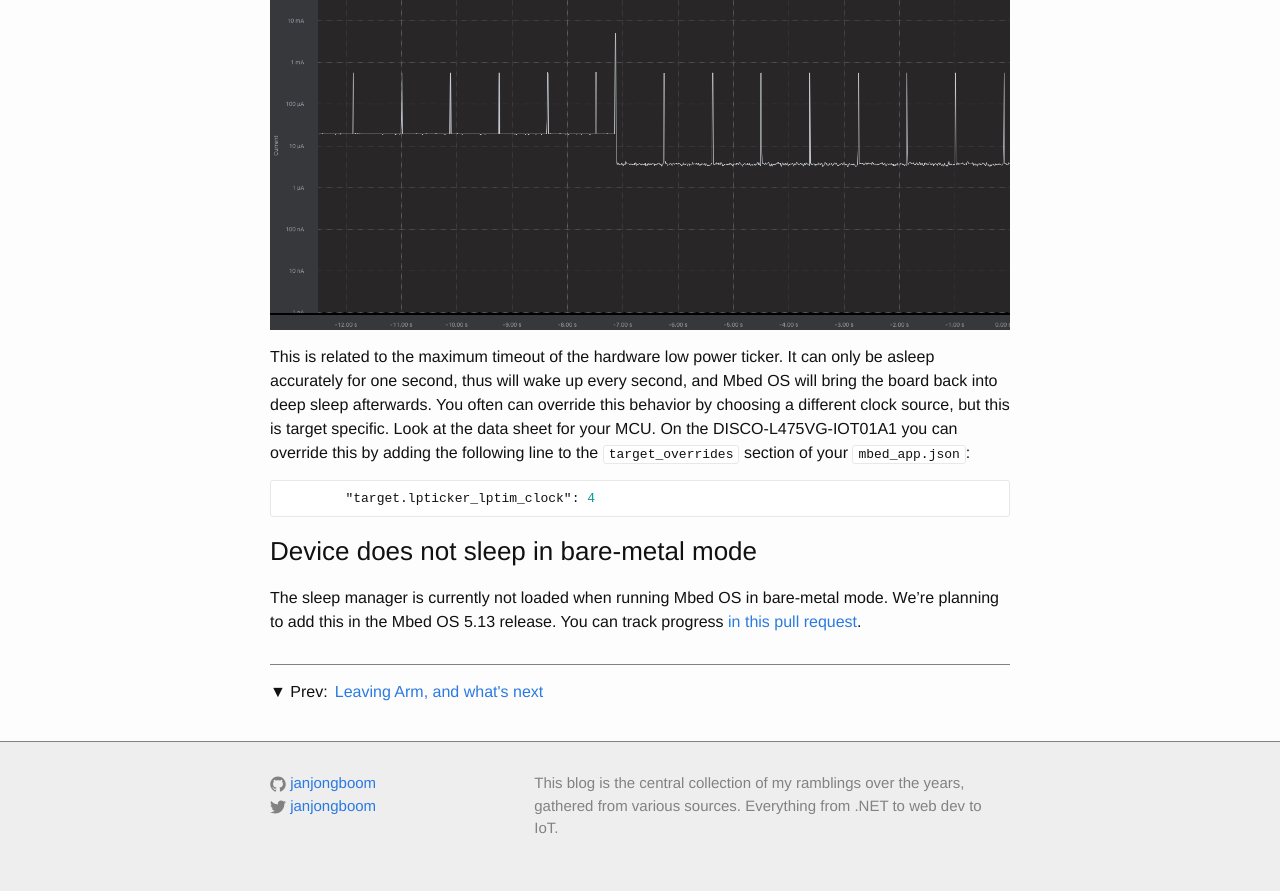
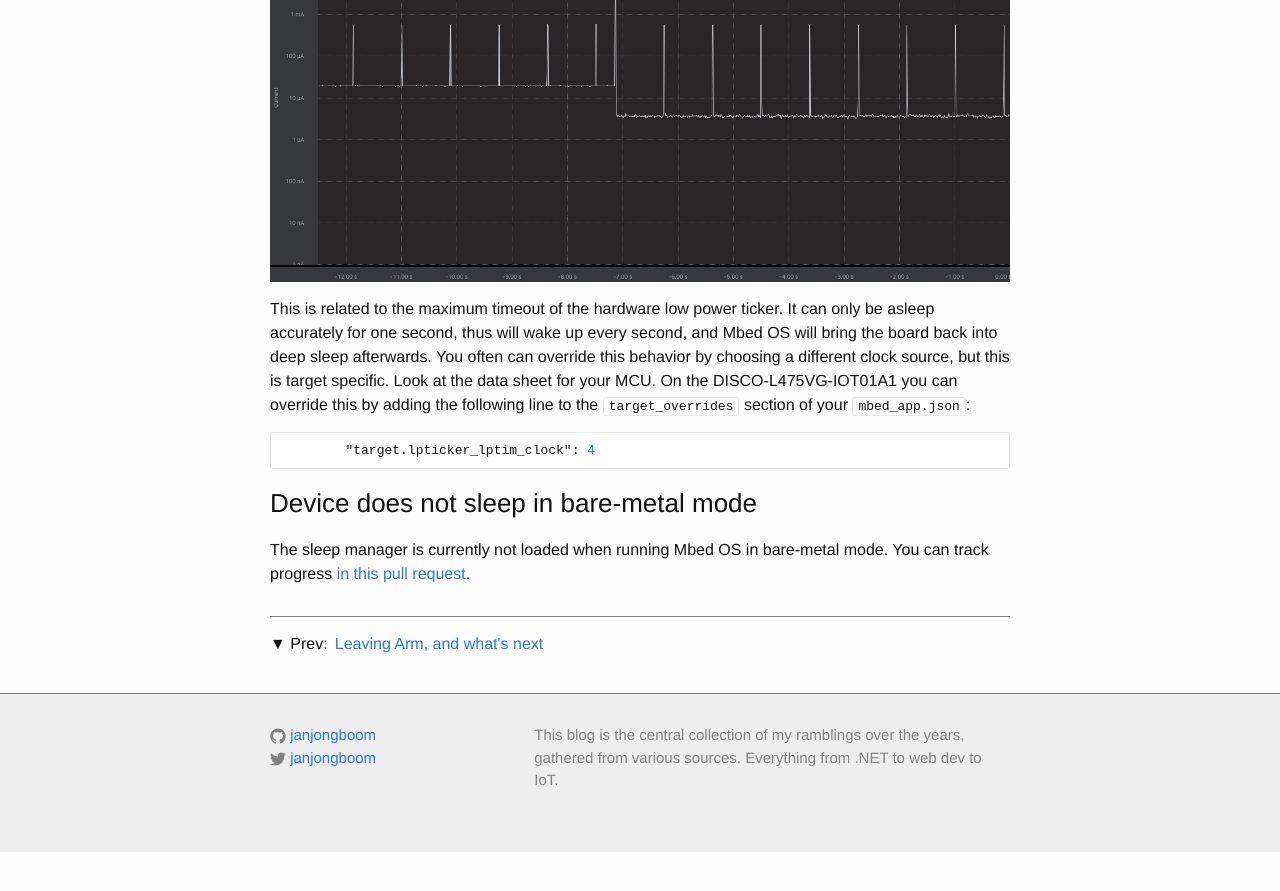
Before and after one commit to janjongboom/blog.janjongboom.com, a Jekyll site: the page built from _posts/2019-06-15-power-management-mbed-os.md, in a window 1280 px wide and 900 px high, scrolled down 9449 px. Shown: the top 891 px of the window. Built offline with Jekyll 4.4.1, drawn with Linux system fonts in a browser that asks for light colours; after the commit the page ends 10301 px from its top, so only the background shows below that; some of the changed text lies outside the part shown.

Commit message:
Remove referencing 'we' when talking about Arm

```diff
--- a/_posts/2019-06-15-power-management-mbed-os.md
+++ b/_posts/2019-06-15-power-management-mbed-os.md
@@ -299,4 +298,4 @@
 
 ### Device does not sleep in bare-metal mode
 
-The sleep manager is currently not loaded when running Mbed OS in bare-metal mode. We're planning to add this in the Mbed OS 5.13 release. You can track progress [in this pull request](https://github.com/ARMmbed/mbed-os/pull/10104).
+The sleep manager is currently not loaded when running Mbed OS in bare-metal mode. You can track progress [in this pull request](https://github.com/ARMmbed/mbed-os/pull/10104).
```
Also changed, not shown: other parts of _posts/2019-06-15-power-management-mbed-os.md (+0 -1 lines).
